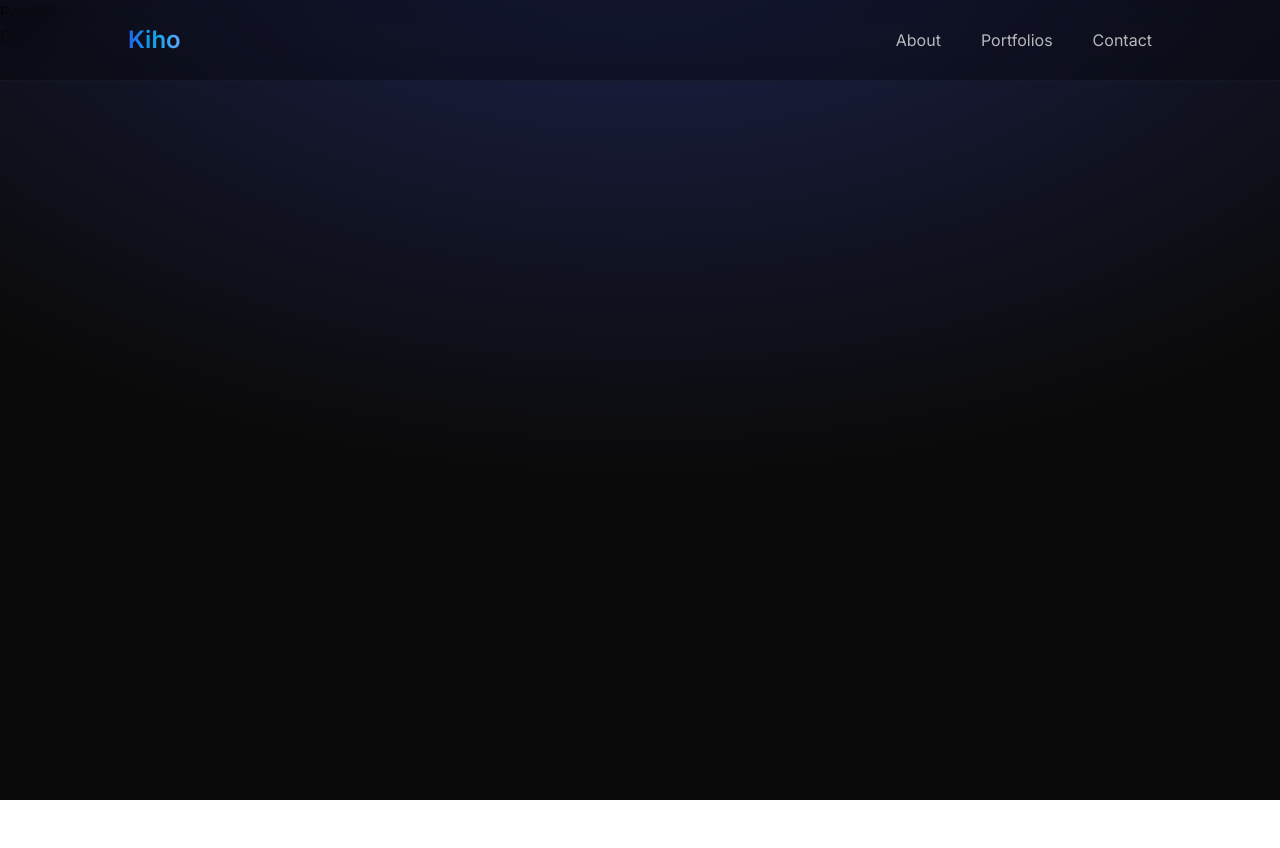
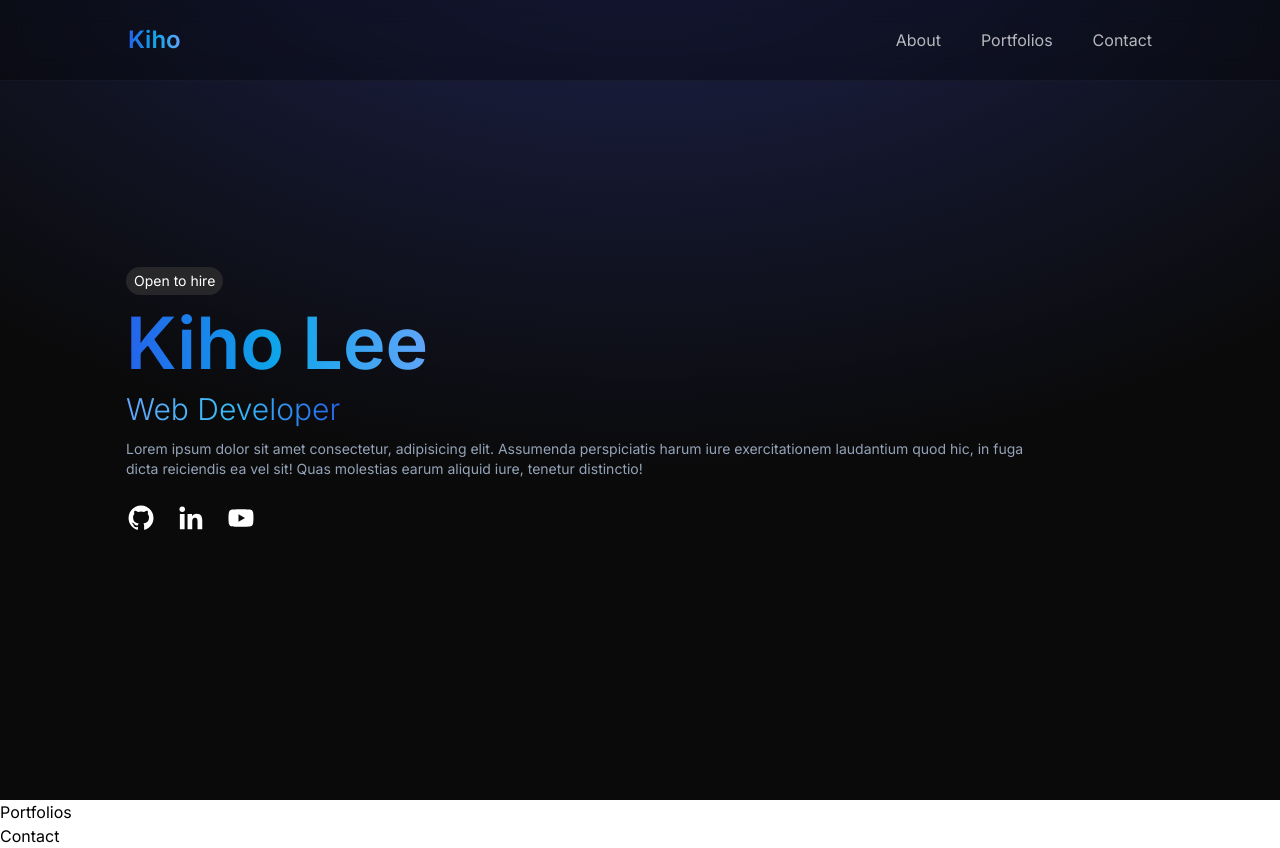
Before and after one commit to issign/about-me-react, a React (Vite) app: page / in a window 1280 px wide. Before the commit the page ends 800 px from the top, so only its background shows below. Built offline with nearby package versions, Linux system fonts and the light colour scheme.

Commit message:
[Update] Add html tags and styles for about section

```diff
--- a/package.json
+++ b/package.json
@@ -15,7 +15,7 @@
     "framer-motion": "^12.4.12",
     "react": "18.3.1",
     "react-dom": "18.3.1",
-    "react-icons": "4.4.0"
+    "react-icons": "^5.5.0"
   },
   "devDependencies": {
     "@eslint/js": "9.17.0",
--- a/src/components/About.js
+++ b/src/components/About.js
@@ -1,7 +1,54 @@
 import React from "react";
+import { BiLogoGithub } from "react-icons/bi";
+import { BiLogoLinkedin } from "react-icons/bi";
+import { BiLogoYoutube } from "react-icons/bi";
+import { motion } from "framer-motion";
 
 const About = () => {
-  return;
+  return (
+    <div
+      className="mx-auto max-w-6xl w-full min-h-screen p-4 md:p-8 lg:p-28 flex items-center justify-center"
+      id="about"
+    >
+      <motion.div
+        initial={{ opacity: 0, y: 50 }}
+        whileInView={{ opacity: 1, y: 0 }}
+        viewport={{ once: true }}
+        transition={{ duration: 0.8, delay: 0.2 }}
+        className="flex flex-col-reverse items-center justify-center md:flex-row gap-8 md:gap-16 lg:gap-24"
+      >
+        <motion.div
+          initial={{ opacity: 0, x: -50 }}
+          whileInView={{ opacity: 1, y: 0 }}
+          viewport={{ once: true }}
+          transition={{ duration: 0.8, delay: 0.4 }}
+          className="flex flex-col items-center md:items-start justify-center gap-3"
+        >
+          <span className="px-2 py-1 text-white bg-zinc-800 rounded-full text-xs md:text-sm">
+            Open to hire
+          </span>
+          <h1 className="text-5xl md:text-6xl lg:text-7xl font-semibold text-center md:text-left bg-gradient-to-r from-blue-600 via-sky-500 to-blue-400 text-transparent bg-clip-text">
+            Kiho Lee
+          </h1>
+          <h3 className="text-xl md:text-2xl lg:text-3xl font-light text-center md:text-left bg-gradient-to-r from-blue-400 via-sky-400 to-blue-600 text-transparent bg-clip-text">
+            Web Developer
+          </h3>
+          <p className="text-sm text-slate-400 text-center md:text-left text-pretty">
+            Lorem ipsum dolor sit amet consectetur, adipisicing elit. Assumenda
+            perspiciatis harum iure exercitationem laudantium quod hic, in fuga
+            dicta reiciendis ea vel sit! Quas molestias earum aliquid iure,
+            tenetur distinctio!
+          </p>
+
+          <div className="flex gap-5 mt-3">
+            <BiLogoGithub className="text-2xl md:text-3xl text-white cursor-pointer hover:scale-110 hover:text-indigo-500 hover:rotate-12 transition-all duration-300 ease-in-out" />
+            <BiLogoLinkedin className="text-2xl md:text-3xl text-white cursor-pointer hover:scale-110 hover:text-blue-500 hover:rotate-12 transition-all duration-300 ease-in-out" />
+            <BiLogoYoutube className="text-2xl md:text-3xl text-white cursor-pointer hover:scale-110 hover:text-red-500 hover:-rotate-12 transition-all duration-300 ease-in-out" />
+          </div>
+        </motion.div>
+      </motion.div>
+    </div>
+  );
 };
 
 export default About;
```
Also changed, not shown: 1 other file (tests, documents, lock files or other folders).
